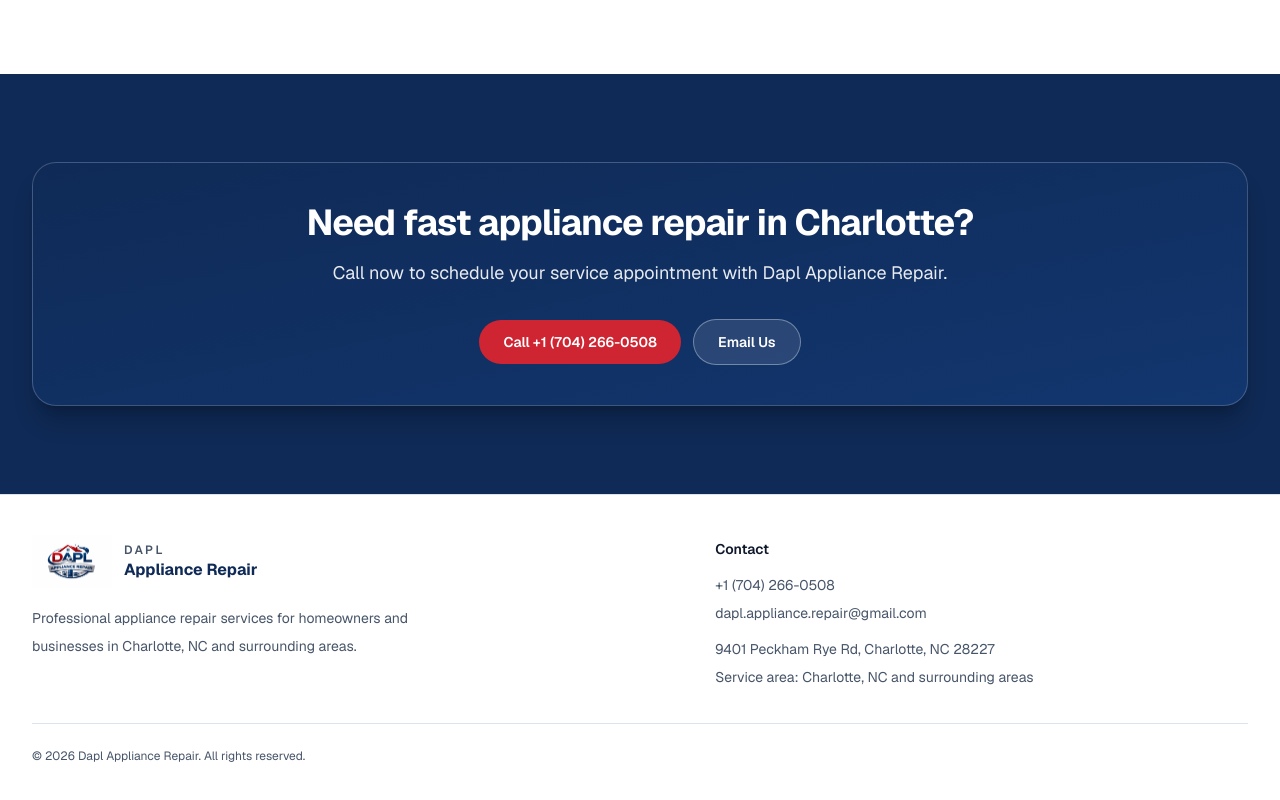
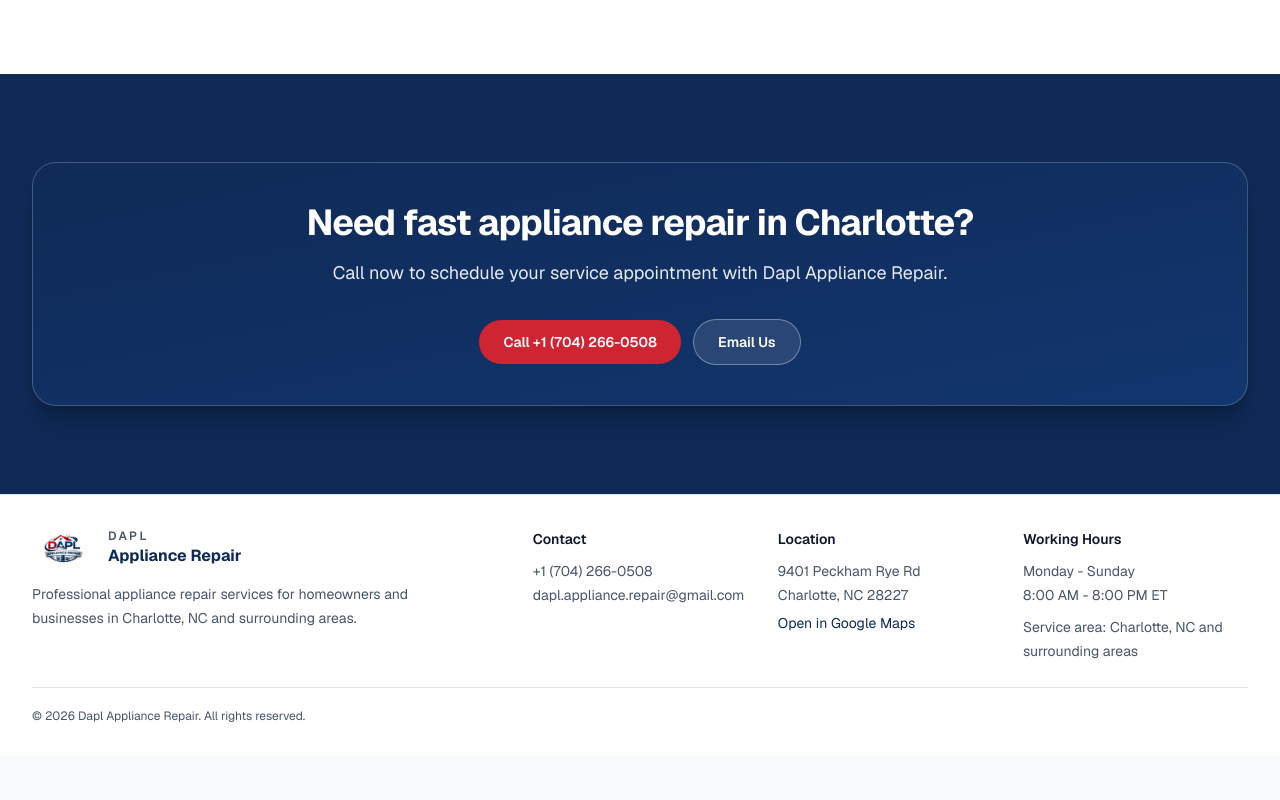
Before and after one commit to Oucheen/Dapl-site, a Next.js app: page / in a window 1280 px wide. Shown: the part 4194-4994 px from the top of the page. After the commit the page ends 4950 px from the top, so only its background shows below. Built offline with nearby package versions, Linux system fonts and the light colour scheme.

Commit message:
change footer

```diff
--- a/src/app/page.tsx
+++ b/src/app/page.tsx
@@ -27,6 +27,22 @@
   areaServed: "Charlotte, NC and surrounding areas",
   url: "https://www.daplrepair.com",
   serviceType: "Appliance Repair Service",
+  openingHoursSpecification: [
+    {
+      "@type": "OpeningHoursSpecification",
+      dayOfWeek: [
+        "Monday",
+        "Tuesday",
+        "Wednesday",
+        "Thursday",
+        "Friday",
+        "Saturday",
+        "Sunday",
+      ],
+      opens: "08:00",
+      closes: "20:00",
+    },
+  ],
 };
 
 export default function Home() {
--- a/src/components/sections/footer.tsx
+++ b/src/components/sections/footer.tsx
@@ -2,12 +2,12 @@
 
 export function Footer() {
   return (
-    <footer className="border-t border-border bg-surface py-10">
+    <footer className="border-t border-border bg-surface py-8">
       <div className="container-shell">
-        <div className="grid gap-8 md:grid-cols-[1.1fr_0.9fr]">
+        <div className="grid gap-6 lg:grid-cols-[1fr_1.5fr] lg:items-start">
           <div>
             <div className="flex items-center gap-3">
-              <Image src="/logo.jpg" alt="Dapl Appliance Repair logo" width={80} height={80} />
+              <Image src="/logo.jpg" alt="Dapl Appliance Repair logo" width={64} height={64} />
               <div>
                 <p className="text-xs font-semibold uppercase tracking-[0.2em] text-muted">
                   Dapl
@@ -15,11 +15,13 @@
                 <p className="text-base font-bold text-primary">Appliance Repair</p>
               </div>
             </div>
-            <p className="mt-4 max-w-md text-sm leading-7 text-muted">
+            <p className="mt-3 max-w-md text-sm leading-6 text-muted">
               Professional appliance repair services for homeowners and businesses in Charlotte, NC and surrounding areas.
             </p>
           </div>
-          <address className="not-italic text-sm leading-7 text-muted">
+
+          <div className="grid gap-5 text-sm leading-6 text-muted sm:grid-cols-3">
+            <address className="not-italic">
               <p className="font-semibold text-foreground">Contact</p>
               <p className="mt-2">
                 <a href="tel:+17042660508" className="hover:text-primary">
@@ -27,15 +29,36 @@
                 </a>
               </p>
               <p>
-              <a href="mailto:dapl.appliance.repair@gmail.com" className="hover:text-primary">
+                <a href="mailto:dapl.appliance.repair@gmail.com" className="break-words hover:text-primary">
                   dapl.appliance.repair@gmail.com
                 </a>
               </p>
-            <p className="mt-2">9401 Peckham Rye Rd, Charlotte, NC 28227</p>
-            <p>Service area: Charlotte, NC and surrounding areas</p>
             </address>
+
+            <div>
+              <p className="font-semibold text-foreground">Location</p>
+              <p className="mt-2">9401 Peckham Rye Rd</p>
+              <p>Charlotte, NC 28227</p>
+              <a
+                href="https://www.google.com/maps/search/?api=1&query=9401%20Peckham%20Rye%20Rd%2C%20Charlotte%2C%20NC%2028227"
+                target="_blank"
+                rel="noopener noreferrer"
+                className="mt-1 inline-flex text-primary underline-offset-4 hover:underline"
+              >
+                Open in Google Maps
+              </a>
             </div>
-        <p className="mt-8 border-t border-border pt-6 text-xs text-muted">
+
+            <div>
+              <p className="font-semibold text-foreground">Working Hours</p>
+              <p className="mt-2">Monday - Sunday</p>
+              <p>8:00 AM - 8:00 PM ET</p>
+              <p className="mt-2">Service area: Charlotte, NC and surrounding areas</p>
+            </div>
+          </div>
+        </div>
+
+        <p className="mt-6 border-t border-border pt-5 text-xs text-muted">
           © {new Date().getFullYear()} Dapl Appliance Repair. All rights reserved.
         </p>
       </div>
```
Lines whose indentation alone changed are shown as unchanged.
